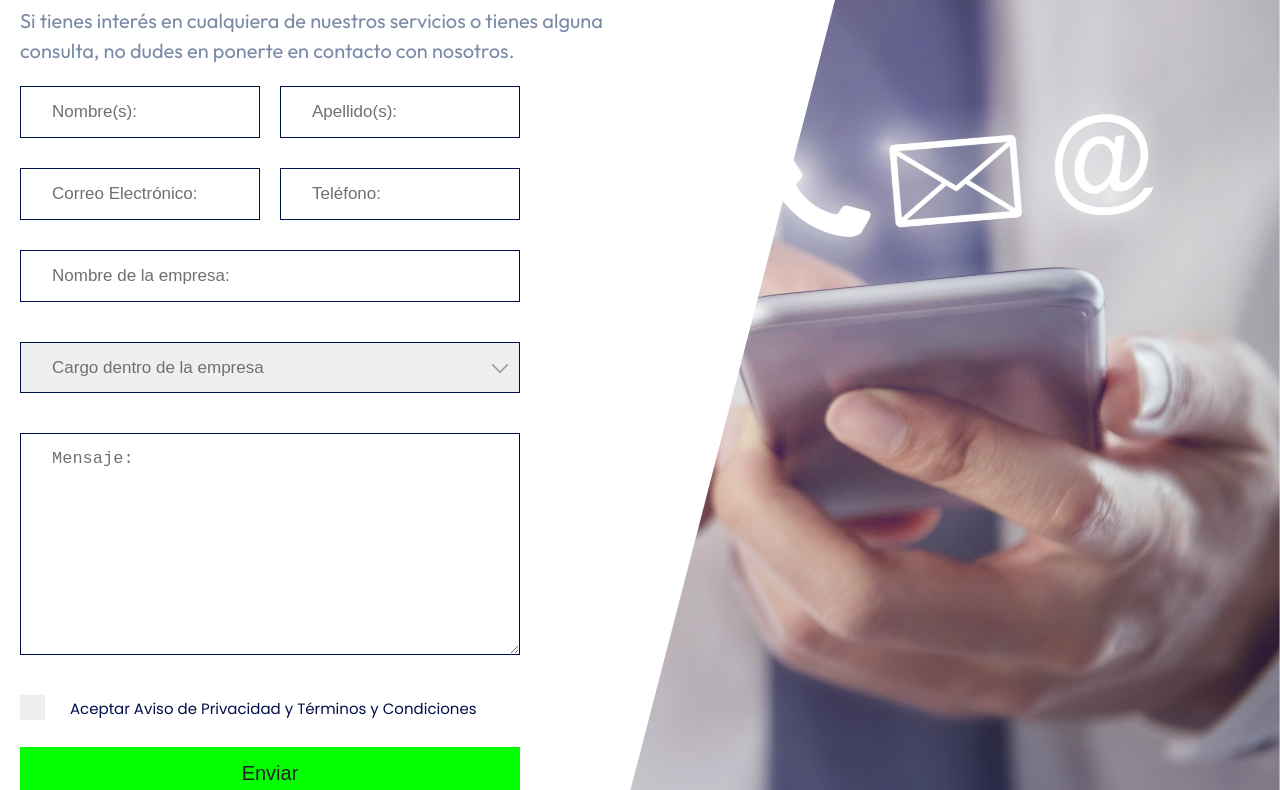
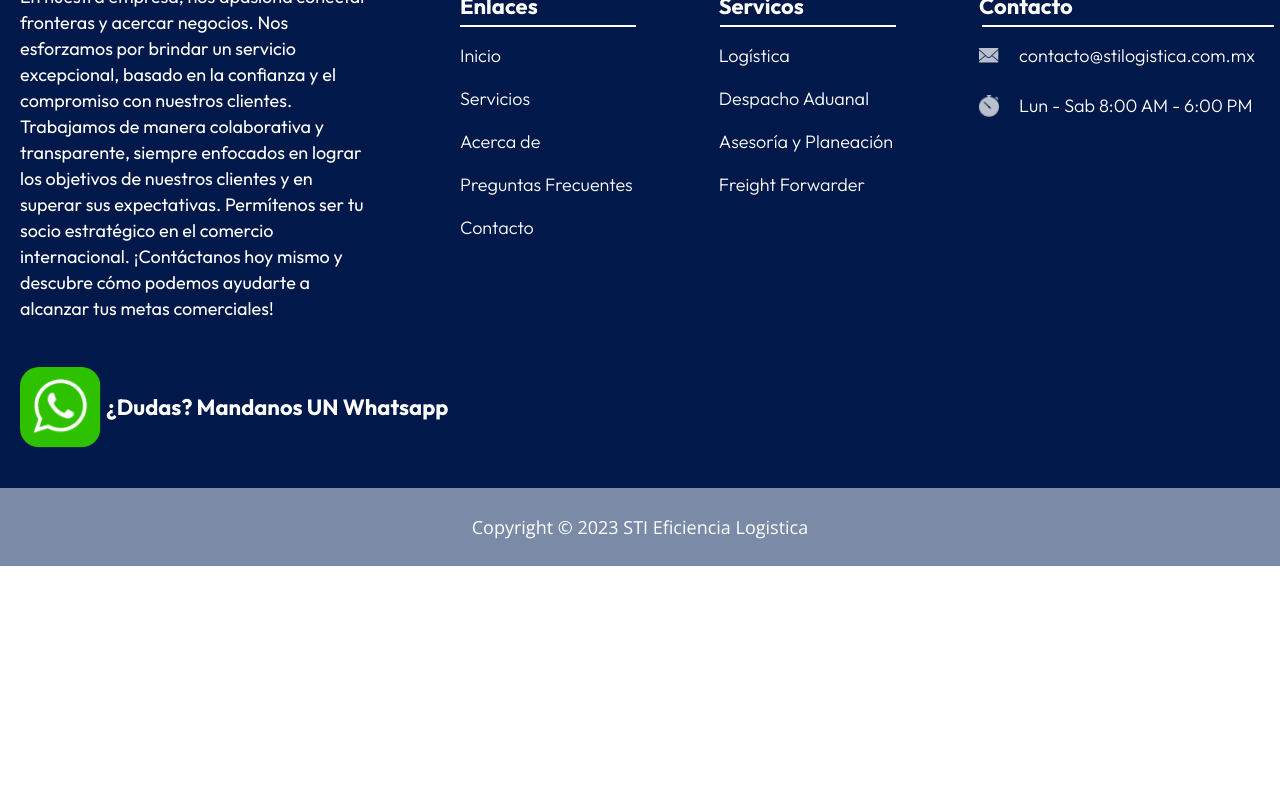
Before and after one commit to emilunageo/sti, a plain HTML site: page index.html in a window 1280 px wide. Shown: the part 8192-8982 px from the top of the page. After the commit the page ends 8758 px from the top, so only its background shows below. Drawn offline with nearby package versions, Linux system fonts and the light colour scheme.

Commit message:
Comenatando seccion contacto
Comente la seccion de contacto en lo que hago las validaciones y en su lugar remplace con link a whatasapp, también se corrigio el tema del menú

```diff
--- a/index.html
+++ b/index.html
@@ -38,7 +38,7 @@
                     <a href="#preguntas" class="header-nav__link">Preguntas Frecuentes</a>
                 </li>
                 <li class="header-nav__list">
-                    <a href="#contacto" class="header-nav__link">Contacto</a>
+                    <a href="https://wa.me/524422333491?text=Hola%20mi%20nombre%20es:%me%contacto%desde%su%sitio%web." class="header-nav__link">Contacto</a>
                 </li>
                 <!-- <li class="header-nav__list header-list__lang">
                     <div class="header-lang__inner">
@@ -57,7 +57,7 @@
                     </div>
                 </li> -->
                 <li class="header-nav__list">
-                    <a href="#contacto" class="header-btn">Cotizar Servicio</a>
+                    <a href="https://wa.me/524422333491?text=Hola%20mi%20nombre%20es:%me%contacto%desde%su%sitio%web." class="header-btn">Cotizar Servicio</a>
                 </li>
             </nav>
         </div>
@@ -68,7 +68,7 @@
     <div class="top-inner">
         <h1 class="top-title">Soluciones Logísticas Nacionales e Internacionales Eficientes.</h1>
         <p class="top-text">Desbloquea nuevas oportunidades comerciales a nivel global.</p>
-        <a href="#contacto" class="top-btn">CONTÁCTANOS</a>
+        <a href="https://wa.me/524422333491?text=Hola%20mi%20nombre%20es:%me%contacto%desde%su%sitio%web." class="top-btn">CONTÁCTANOS</a>
     </div>
 </section>
 
@@ -141,7 +141,7 @@
             <p class="middle-items__text">
                 ¡Contáctanos hoy mismo y descubre cómo podemos ayudarte a alcanzar tus metas comerciales!
             </p>
-            <a href="#contacto" class="middle-items__link">CONTÁCTANOS</a>
+            <a href="https://wa.me/524422333491?text=Hola%20mi%20nombre%20es:%me%contacto%desde%su%sitio%web." class="middle-items__link">CONTÁCTANOS</a>
         </div>
     </div>
 </section>
@@ -267,7 +267,7 @@
         <div class="consultation-items">
             <h4 class="consultation-title">¡Agenda una Asesoría Completamente Gratis!</h4>
             <p class="consultation-text">Analicemos tú estrategia logística.</p>
-            <a href="#contacto" class="consultation-btn">Agendar Asesoría</a>
+            <a href="https://wa.me/524422333491?text=Hola%20mi%20nombre%20es:%me%contacto%desde%su%sitio%web." class="consultation-btn">Agendar Asesoría</a>
         </div>
     </div>
 </section>
@@ -332,7 +332,7 @@
     </div>
 </section>
 
-<section id="contacto" class="contact">
+<!-- <section id="contacto" class="contact">
     <div class="container">
         <div class="contact-inner">
             <h5 class="contact-title">Contacto</h5>
@@ -340,54 +340,52 @@
                 Si tienes interés en cualquiera de nuestros servicios o tienes alguna consulta, no
                 dudes en ponerte en contacto con nosotros.
             </p>
-            <form action="" class="contact-form">
+            <form id="contact-form" class="contact-form">
                 <div class="contact-form__short">
-                    <label for="" class="contact-label">
-                        <input type="text" class="contact-input contact-input__short" placeholder="Nombre(s):">
+                    <label for="nombre" class="contact-label">
+                        <input type="text" id="nombre" class="contact-input contact-input__short" placeholder="Nombre(s):" required>
                     </label>
-                    <label for="" class="contact-label">
-                        <input type="text" class="contact-input contact-input__short" placeholder="Apellido(s):">
+                    <label for="apellido" class="contact-label">
+                        <input type="text" id="apellido" class="contact-input contact-input__short" placeholder="Apellido(s):" required>
                     </label>
                 </div>
                 <div class="contact-form__short">
-                    <label for="" class="contact-label">
-                        <input type="email" class="contact-input contact-input__short"
-                               placeholder="Correo Electrónico:">
+                    <label for="correo" class="contact-label">
+                        <input type="email" id="correo" class="contact-input contact-input__short" placeholder="Correo Electrónico:" required>
                     </label>
-                    <label for="" class="contact-label">
-                        <input type="text" class="contact-input contact-input__short" placeholder="Teléfono:">
+                    <label for="telefono" class="contact-label">
+                        <input type="text" id="telefono" class="contact-input contact-input__short" placeholder="Teléfono:" required>
                     </label>
                 </div>
-                <label for="" class="contact-label">
-                    <input type="text" class="contact-input contact-input__long" placeholder="Nombre de la empresa:">
+                <label for="empresa" class="contact-label">
+                    <input type="text" id="empresa" class="contact-input contact-input__long" placeholder="Nombre de la empresa:" required>
                 </label>
-                <label for="" class="contact-label__select contact-label">
-                    <select name="" id="">
+                <label for="cargo" class="contact-label__select contact-label">
+                    <select id="cargo" required>
                         <option value="">Cargo dentro de la empresa</option>
-                        <option value="">Directivo</option>
-                        <option value="">Gerencial</option>
-                        <option value="">Ventas</option>
-                        <option value="">Logística</option>
-                        <option value="">Operaciones</option>
-                        <option value="">Otro</option>
+                        <option value="Directivo">Directivo</option>
+                        <option value="Gerencia">Gerencia</option>
+                        <option value="Ventas">Ventas</option>
+                        <option value="Logistica">Logística</option>
+                        <option value="Operaciones">Operaciones</option>
+                        <option value="Otro">Otro</option>
                     </select>
                 </label>
-                <label for="" class="contact-label">
-                    <textarea name="" id="" cols="30" rows="10" class="contact-label__textarea"
-                              placeholder="Mensaje:"></textarea>
+                <label for="mensaje" class="contact-label">
+                    <textarea id="mensaje" cols="30" rows="10" class="contact-label__textarea" placeholder="Mensaje:" required></textarea>
                 </label>
                 <label class="contact-label__checkbox contact-label checkbox-container">
-                    <input type="checkbox"  class="contact-input__checkbox">
+                    <input type="checkbox" id="aceptar" class="contact-input__checkbox" required>
                     <span class="checkmark"></span>
                     <span class="contact-label__checkbox-first">Aceptar Aviso de Privacidad y Términos y Condiciones</span>
                     <span class="contact-label__checkbox-span">Acepto Términos y Condiciones.</span>
                 </label>
-                <button class="contact-btn">Enviar</button>
+                <button id="contact-btn" type="submit" class="contact-btn">Enviar</button>
             </form>
         </div>
     </div>
     <div class="contact-mobile__img"></div>
-</section>
+</section> -->
 
 <footer class="footer">
     <div class="container">
@@ -428,7 +426,7 @@
                         <a href="#preguntas" class="footer-item__link">Preguntas Frecuentes</a>
                     </li>
                     <li class="footer-item__list">
-                        <a href="#contacto" class="footer-item__link">Contacto</a>
+                        <a href="https://wa.me/524422333491?text=Hola%20mi%20nombre%20es:%me%contacto%desde%su%sitio%web." class="footer-item__link">Contacto</a>
                     </li>
                 </div>
                 <div class="footer-item">
```
Also changed, not shown: images/logo.png, 2 other files.
